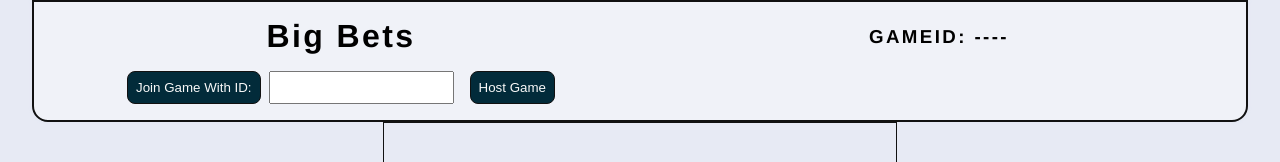
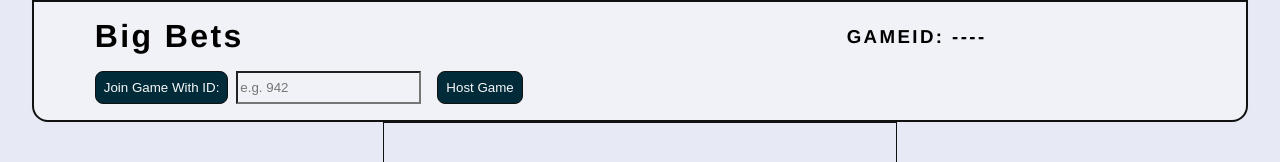
Before and after one commit to csolbs24/code-crafters, a plain HTML site: page index.html in a window 1280 px wide. Shown: the top 162 px of the page. Drawn offline with Linux system fonts and the light colour scheme.

Commit message:
Add input number with eg

```diff
--- a/index.html
+++ b/index.html
@@ -20,7 +20,7 @@
             <button>
                 Join Game With ID:
             </button>
-            <input type="number">
+            <input type="number" placeholder="e.g. 942">
             <button>
                 Host Game
             </button>
--- a/styles.css
+++ b/styles.css
@@ -62,15 +62,23 @@ body {
 }
 
 header {
-    padding: 1rem;
+    padding: 1rem 5%;
     border: 0.125rem solid var(--black);
     border-radius: 0 0 1rem 1rem;
     display: grid;
     grid-template-columns: 1fr 1fr;
-    place-items: center;
     gap: 1rem;
+    align-items: center;
     background-color: var(--lighter-purple);
     box-shadow: 0 0 0.25rem var(--light-purple);
+}
+
+header h1 {
+    font-size: xx-large;
+}
+
+header h3 {
+    justify-self: center;
 }
 
 header div.room-buttons {
@@ -90,10 +98,13 @@ header input::-webkit-inner-spin-button {
   -webkit-appearance: none;
   margin: 0;
 }
-
 /* On Firefox */
 header input[type=number] {
   -moz-appearance: textfield;
+}
+
+header input[type=number] {
+    background-color: var(--lighter-purple);
 }
 
 header div.room-buttons input {
```
